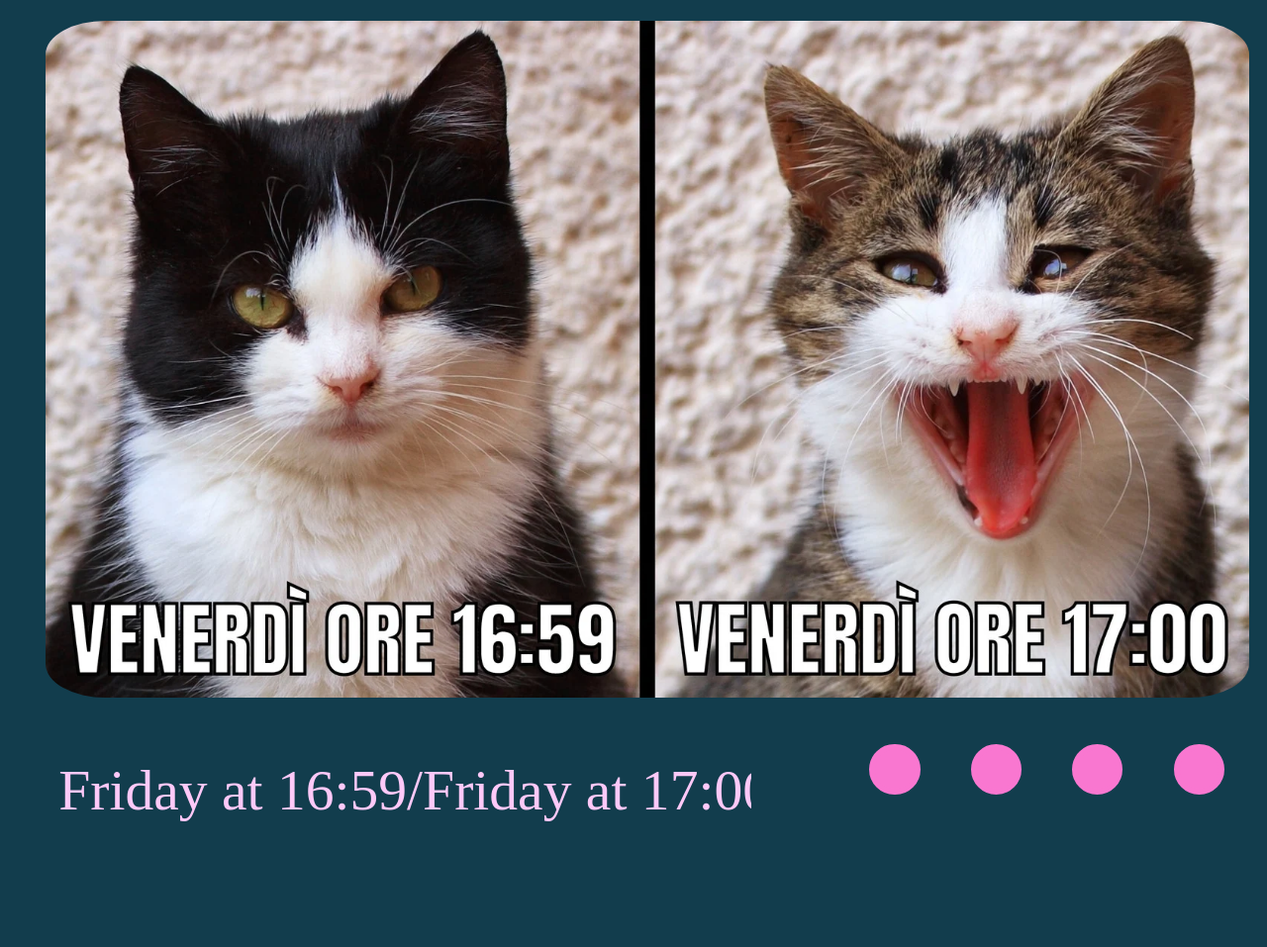
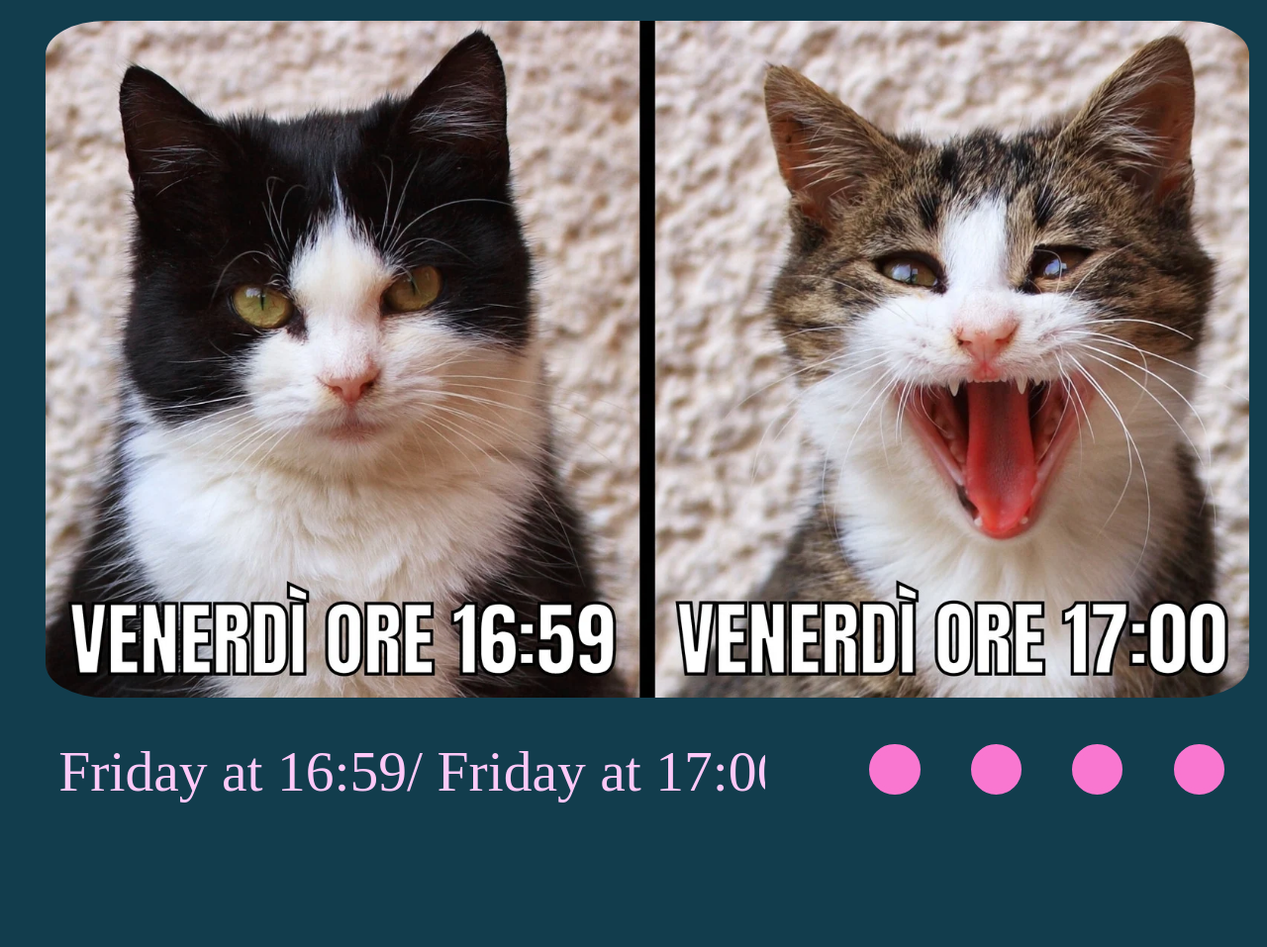
Before and after one commit to YuliAdam/cssMemeSlider, a plain HTML site: page cssMemeSlider/index.html in a window 1280 px wide. Shown: the whole page at 99% size. Drawn offline with Linux system fonts and the light colour scheme.

Commit message:
fix: change meme-description style (Sun, Sep 15, 2024 12:44:59 AM)

```diff
--- a/cssMemeSlider/style.css
+++ b/cssMemeSlider/style.css
@@ -65,7 +65,7 @@ html{
 .description-container{
     display: flex;
     flex-direction: row;
-    width: 60%;
+    width: 63%;
     overflow: hidden;
 }
 .description-container div{
@@ -76,10 +76,8 @@ html{
     font-size: 4.5vw;
     transition: all 0.5s;
     color: rgb(254, 201, 248);
-    margin-top: 4.5vw;
-    margin-bottom: 4.5vw;
+    margin-top: 3vw;
     margin-left: 2vw;
-    margin-right: 2vw;
     width: 60vw;
 }
 .nav-container{
```
Also changed, not shown: cssMemeSlider/index.html (+1 -1 lines).
